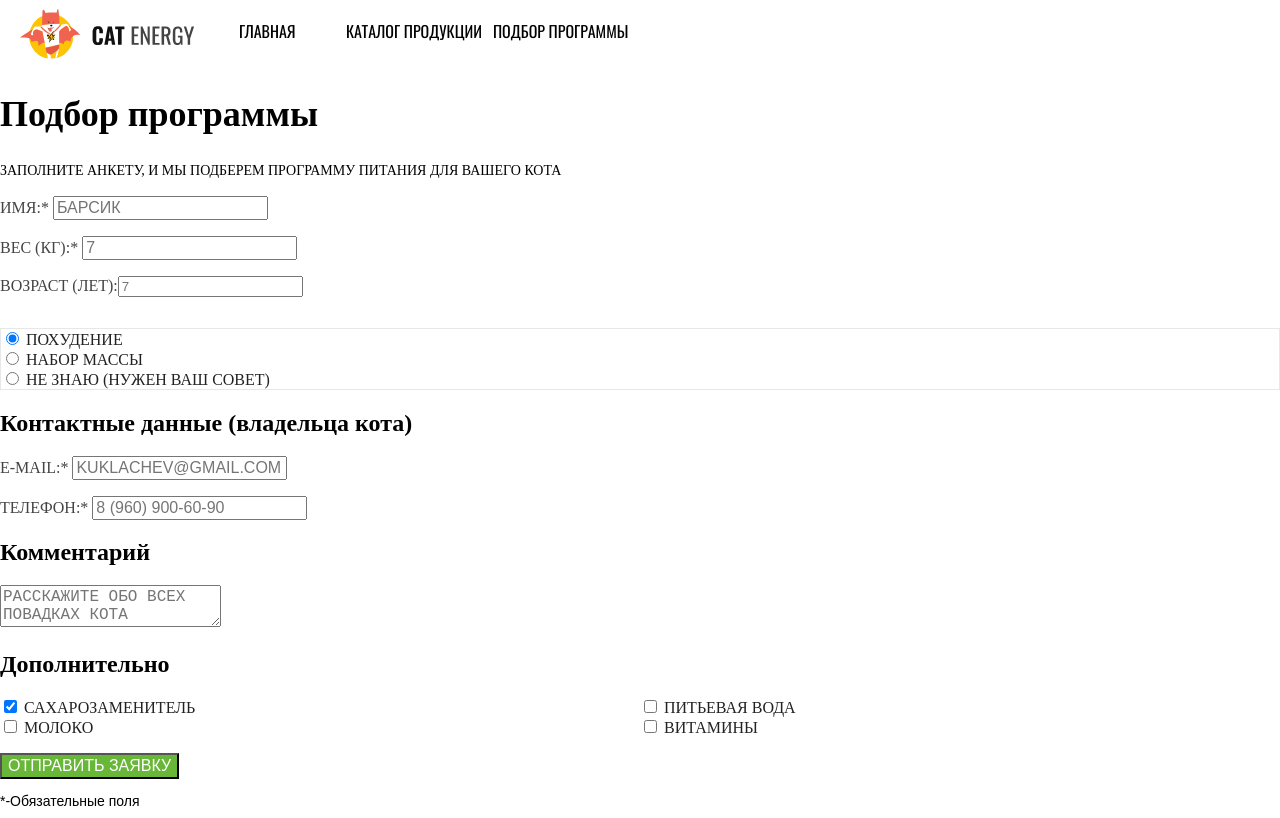
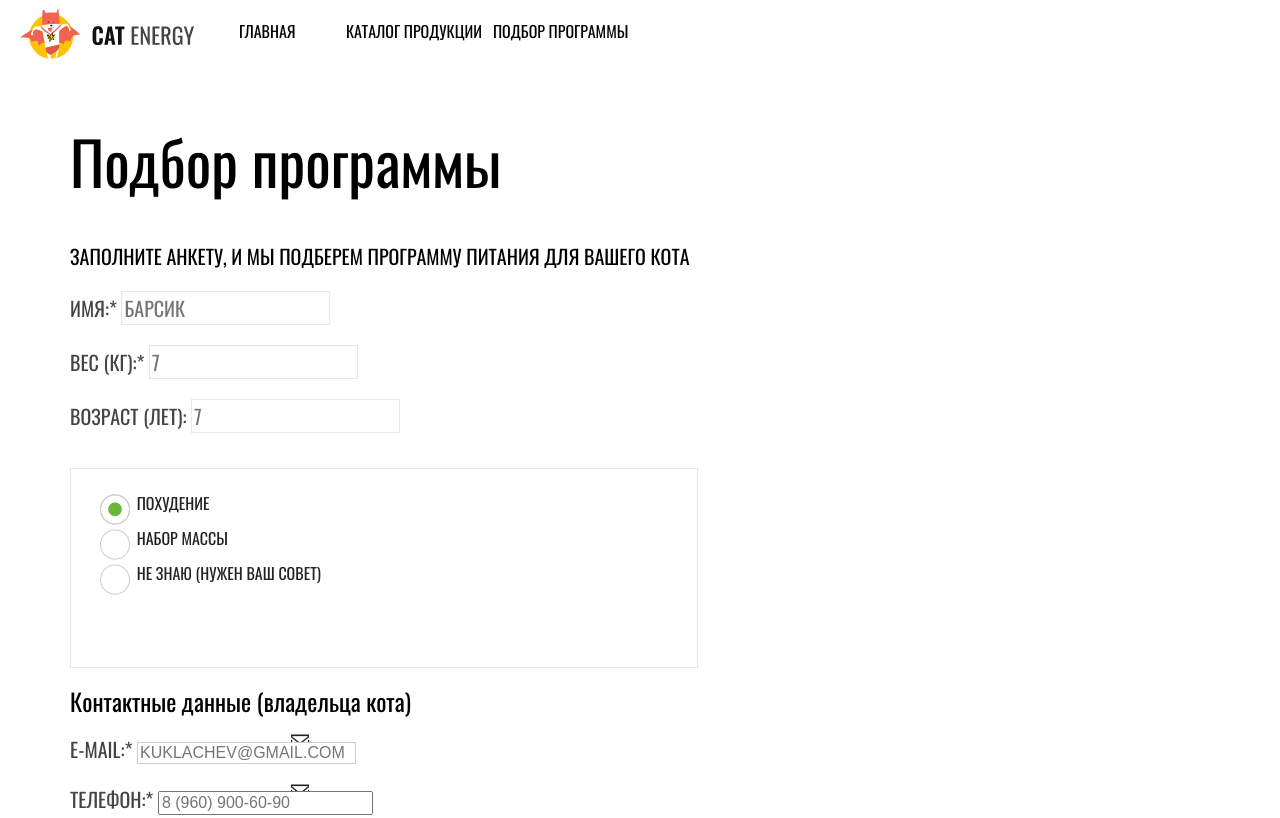
Before and after one commit to KoshkinaECat/1486905-cat-energy-23, a website: page source/form.html in a window 1280 px wide. Shown: the top 818 px of the page. Drawn offline with nearby package versions, Linux system fonts and the light colour scheme; files that its build step writes are made by us from their sources.

Commit message:
правки

```diff
--- a/source/form.html
+++ b/source/form.html
@@ -4,11 +4,10 @@
   <meta charset="UTF-8">
   <meta name="viewport" content="width=device-width,initial-scale=1">
   <title>Кэт энерджи</title>
-  <link href="/css/style.css" rel="stylesheet">
+  <link href="./css/style.css" rel="stylesheet">
 </head>
 <body class="page__body">
   <header class="page-header">
-    <div class="page-header__back">
     <div class="page-header__div">
     <a class="page-header__logo" href="#">
     </a>
@@ -16,17 +15,17 @@
       <div class="main-nav__wrapper">
         <ul class="main-nav__list">
           <li class="main-nav__item main-nav__item--active">
-            <a class="main-nav__link" href="index.html">
+            <a class="main-nav__link main-nav__link--form" href="index.html">
               Главная
             </a>
           </li>
           <li class="main-nav__item">
-            <a class="main-nav__link" href="catalog.html">
+            <a class="main-nav__link main-nav__link--form" href="catalog.html">
               Каталог продукции
             </a>
           </li>
           <li class="main-nav__item">
-            <a class="main-nav__link" href="form.html">
+            <a class="main-nav__link main-nav__link--form" href="form.html">
               Подбор программы
             </a>
           </li>
@@ -40,31 +39,35 @@
   </header>
   <main class="page-form">
     <section class="selection">
+      <div class="selection__wrapper">
       <h1 class="selection__header">Подбор программы</h1>
       <div class="selection__div">
+        <div class="selection__border">
       <p class="selection__description">Заполните анкету, и мы подберем программу питания для вашего кота</p>
       <form method="GET" action="https://echo.htmlacademy.ru">
         <p class="selection__form">Имя:*
-          <input class="selection__form" type="text" name="name" placeholder="Барсик" required></p>
+          <input class="selection__form selection__form--border" type="text" name="name" placeholder="Барсик" required></p>
         <p class="selection__form">Вес (кг):*
-          <input class="selection__form" type="number" name="weight" placeholder="7" required></p>
-        <p class="selection__form">Возраст (лет):<input type="number" name="age" placeholder="7"></p>
+          <input class="selection__form selection__form--border" type="number" name="weight" placeholder="7" required></p>
+        <p class="selection__form">Возраст (лет):
+          <input class="selection__form selection__form--border" type="number" name="age" placeholder="7"></p>
+        </div>
 
 
         <h2 class="selection__header visually-hidden">Выбрать похудение или набор массы</h2>
         <ul class="selection__list">
           <li class="selection__item">
-            <input class="selection__input" type="radio" value="slim" name="choice" id="slim" checked>
+            <input class="visually-hidden selection__input" type="radio" value="slim" name="choice" id="slim" checked>
             <label for="slim">Похудение</label>
           </li>
 
           <li class="selection__item">
-            <input class="selection__input" type="radio" value="mass" name="choice" id="mass">
+            <input class="visually-hidden selection__input" type="radio" value="mass" name="choice" id="mass">
             <label for="mass">Набор массы</label>
           </li>
 
           <li class="selection__item">
-            <input class="selection__input" type="radio" value="advice" name="choice" id="advice">
+            <input class="visually-hidden selection__input" type="radio" value="advice" name="choice" id="advice">
             <label for="advice">Не знаю (нужен ваш совет)</label>
           </li>
         </ul>
@@ -74,7 +77,7 @@
         <h2 class="selection__header selection__header--contacts">Контактные данные (владельца кота)</h2>
         <form method="GET" action="https://echo.htmlacademy.ru">
         <p class="selection__form selection__form--contact">E-mail:*
-          <input class="selection__input" type="email" name="email" placeholder="Kuklachev@gmail.com" required></p>
+          <input class="selection__input selection__input--mail" type="email" name="email" placeholder="Kuklachev@gmail.com" required></p>
         <p class="selection__form selection__form--contact">Телефон:*
           <input class="selection__input" type="tel" name="tel" placeholder="8 (960) 900-60-90" required></p>
 
@@ -108,8 +111,8 @@
 
           <button class="selection__button" type="submit">Отправить заявку</button>
           <p class="selection__required">*-Обязательные поля</p>
-
       </form>
+    </div>
     </section>
 
   </main>
--- a/source/less/blocks/menu.less
+++ b/source/less/blocks/menu.less
@@ -7,9 +7,21 @@
   padding: 0 20px;
   min-height: 66px;
   position: relative;
+  border-bottom: 1px solid @grey;
+
+  @media (min-width: @tablet-width) {
+    border-bottom: none;
+  }
+
+  @media (min-width: @desktop-width) {
+    border-bottom: none;
+  }
 }
 
+
 .page-header__back {
+  background-image: none;
+
   @media (min-width: @desktop-width) {
     width: 1440px;
     background-image: url("/img/backgroundcat.png");
@@ -175,6 +187,10 @@
   }
 }
 
+.main-nav__link--form {
+  color: @black;
+}
+
 .main-nav__wrapper {
   @media (min-width: @tablet-width) {
     display: flex;
--- a/source/less/blocks/selection.less
+++ b/source/less/blocks/selection.less
@@ -1,13 +1,72 @@
+.selection__wrapper {
+  margin-left: 20px;
+  margin-top: 27px;
+
+  @media (min-width: @tablet-width) {
+    margin-left: 70px;
+    margin-top: 65px;
+  }
+
+  @media (min-width: @desktop-width) {
+    margin-left: 110px;
+    margin-top: 73px;
+  }
+}
+
 .selection__header {
   font-size: 36px;
   line-height: 36px;
   color: @black;
+  font-family: @first_font;
+  font-weight: normal;
+
+  @media (min-width: @tablet-width) {
+    font-size: 60px;
+    line-height: 60px;
+  }
+
+  @media (min-width: @desktop-width) {
+    font-size: 60px;
+    line-height: 60px;
+  }
+}
+
+.selection__div {
+  display: block;
+
+  @media (min-width: @desktop-width) {
+    display: inline-block;
+  }
+}
+
+.selection__border {
+  border-bottom: 1px solid @grey;
+  margin: 0;
+
+  @media (min-width: @tablet-width) {
+    border-bottom: none;
+  }
+
+  @media (min-width: @desktop-width) {
+    border-bottom: none;
+  }
 }
 
 .selection__description {
   font-size: 14px;
   line-height: 18px;
   text-transform: uppercase;
+  font-family: @first_font;
+
+  @media (min-width: @tablet-width) {
+    font-size: 20px;
+    line-height: 30px;
+  }
+
+  @media (min-width: @desktop-width) {
+    font-size: 20px;
+    line-height: 30px;
+  }
 }
 
 .selection__form {
@@ -15,19 +74,61 @@
   line-height: 18px;
   text-transform: uppercase;
   color: @special-grey;
+  font-family: @first_font;
+
+  @media (min-width: @tablet-width) {
+    font-size: 20px;
+    line-height: 30px;
+  }
+
+  @media (min-width: @desktop-width) {
+    font-size: 20px;
+    line-height: 30px;
+  }
 }
 
-@media (min-width: @desktop-width) {
-  .selection__form--contact {
+
+.selection__form--contact {
+  position: relative;
+
+
+  @media (min-width: @desktop-width) {
     display: inline;
   }
+}
+
+.selection__input--mail {
+  border: 1px solid @grey3;
+  width: 219px;
+}
+
+
+.selection__form--border {
+  border: 1px solid @color1;
 }
 
 
 .selection__list {
   list-style: none;
   padding: 0;
-  border: 1px solid @color1;
+  border-bottom: 1px solid @color1;
+  font-family: @first_font;
+
+  @media (min-width: @tablet-width) {
+    width: 628px;
+    height: 200px;
+    border: 1px solid @color1;
+    padding-left: 28px;
+    padding-top: 25px;
+  }
+
+  @media (min-width: @desktop-width) {
+    width: 568px;
+    height: 200px;
+    border: 1px solid @color1;
+    padding-top: 25px;
+    padding-left: 28px;
+  }
 }
 
 .selection__item {
@@ -35,7 +136,10 @@
   line-height: 18px;
   text-transform: uppercase;
   color: @black3;
+  margin-bottom: 17px;
+  padding-left: 35px;
 }
+
 
 .selection__products {
   list-style: none;
@@ -64,6 +168,53 @@
   line-height: 18px;
   text-transform: uppercase;
   color: @special-grey;
+  position: relative;
+}
+
+.selection__input:checked+label::after {
+  content: "";
+  position: absolute;
+  width: 30px;
+  height: 31px;
+  background-image: url("/img/radiobutton_active.png");
+  background-repeat: no-repeat;
+  left: 20px;
+
+  @media (min-width: @tablet-width) {
+    left: 100px;
+  }
+
+  @media (min-width: @desktop-width) {
+    left: 753px;
+  }
+}
+
+.selection__input+label::before {
+  content: "";
+  position: absolute;
+  width: 30px;
+  height: 31px;
+  background-image: url("/img/radiobutton.png");
+  background-repeat: no-repeat;
+  left: 20px;
+
+  @media (min-width: @tablet-width) {
+    left: 100px;
+  }
+
+  @media (min-width: @desktop-width) {
+    left: 753px;
+  }
+}
+
+.selection__form--contact::before {
+  content: "";
+  background-image: url("/img/icon_email.png");
+  background-repeat: no-repeat;
+  width: 20px;
+  height: 14px;
+  position: absolute;
+  left: 220px;
 }
 
 .selection__button {
```
Also changed, not shown: source/catalog.html (+1 -1 lines), source/index.html (+1 -1 lines), source/img/icon_email.png (added), source/img/radiobutton.png (added), source/img/radiobutton_active.png (added).
